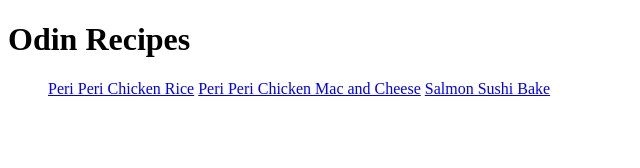
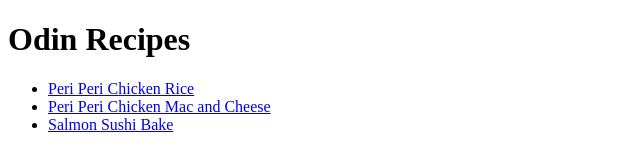
Before and after one commit to KevinLee0710/odin-recipes, a plain HTML site: page index.html in a window 1280 px wide. Shown: the whole page, without its empty margins (0-640 px from the left). Drawn offline with Linux system fonts and the light colour scheme.

Commit message:
Add index.html

```diff
--- a/index.html
+++ b/index.html
@@ -8,9 +8,9 @@
 <body>
     <h1>Odin Recipes</h1>
     <ul>
-        <ls><a href="recipes/peri-peri-chicken-rice.html">Peri Peri Chicken Rice</a></ls>
-        <ls><a href="recipes/peri-peri-chicken-mac-and-cheese.html">Peri Peri Chicken Mac and Cheese</a></ls>
-        <ls><a href="recipes/salmon-sushi-bake.html">Salmon Sushi Bake</a></ls>
+        <li><a href="recipes/peri-peri-chicken-rice.html">Peri Peri Chicken Rice</a></li>
+        <li><a href="recipes/peri-peri-chicken-mac-and-cheese.html">Peri Peri Chicken Mac and Cheese</a></li>
+        <li><a href="recipes/salmon-sushi-bake.html">Salmon Sushi Bake</a></li>
     </ul>
 </body>
 </html>
```
